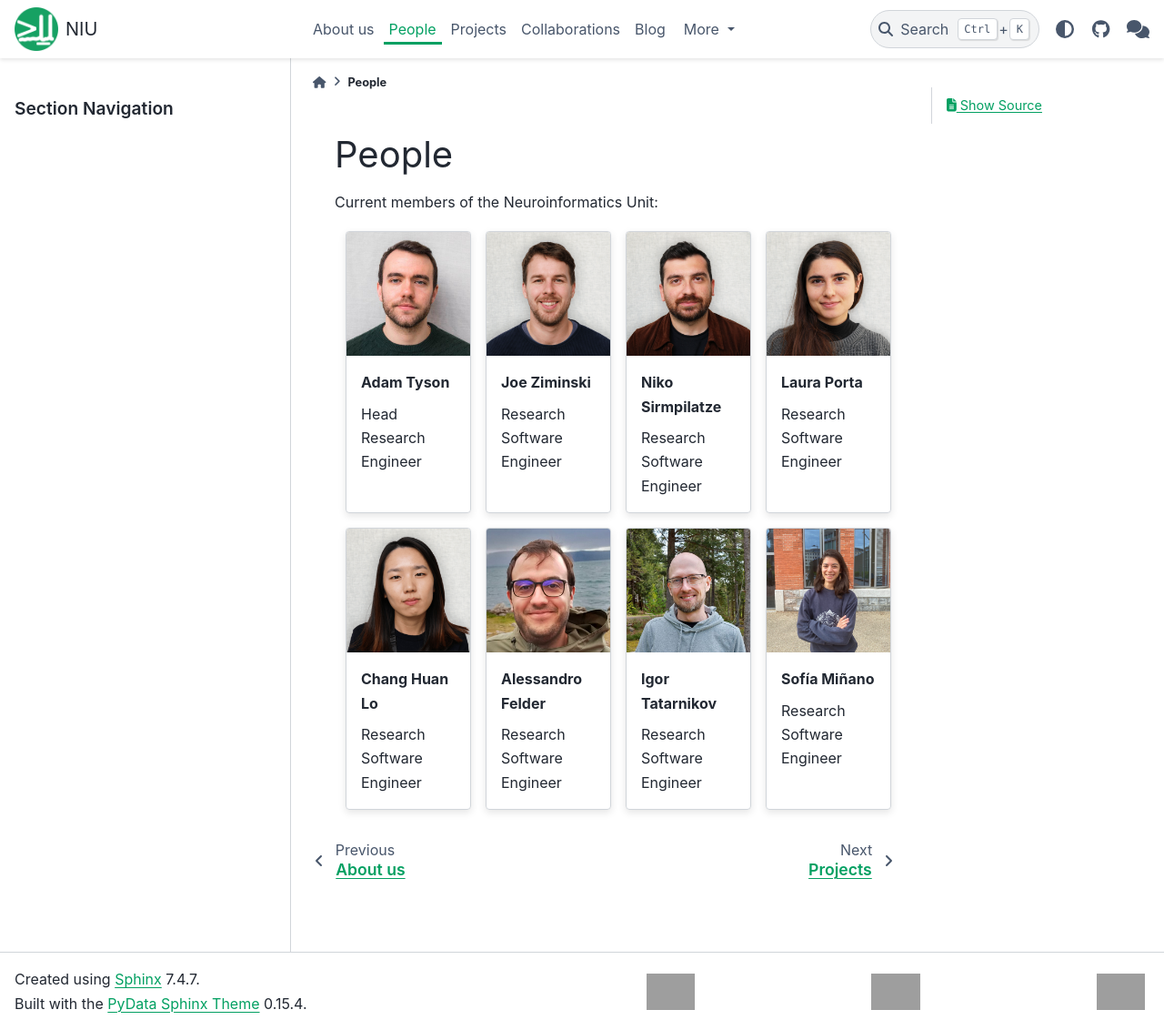
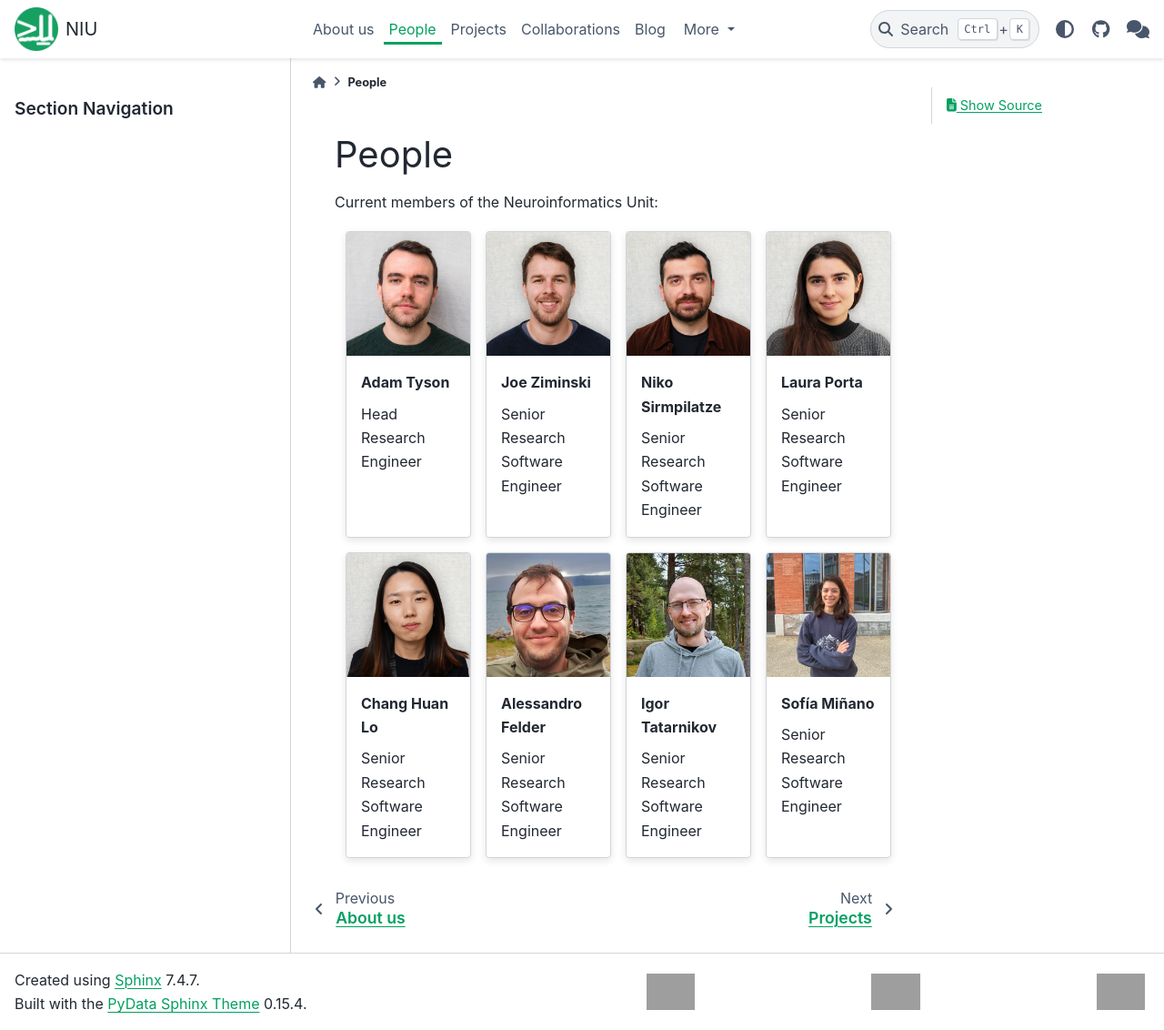
Before and after one commit to neuroinformatics-unit/neuroinformatics-unit.github.io, a Sphinx documentation site: the page built from docs/source/people.md, in a window 1280 px wide and 1132 px high. Shown: the whole window at 91% size. Built offline with Sphinx 7.4.7 and the PyData theme 0.15.4, drawn with Linux system fonts in a browser that asks for light colours; grey boxes are pictures that could not be loaded.

Commit message:
Update job titles

```diff
--- a/docs/source/people.md
+++ b/docs/source/people.md
@@ -16,47 +16,47 @@ Head Research Engineer
 :img-top: _static/joe_ziminski.png
 :link: https://github.com/JoeZiminski
 
-Research Software Engineer
+Senior Research Software Engineer
 :::
 
 :::{grid-item-card} Niko Sirmpilatze
 :img-top: _static/niko_sirmpilatze.png
 :link: https://github.com/niksirbi
 
-Research Software Engineer
+Senior Research Software Engineer
 :::
 
 :::{grid-item-card} Laura Porta
 :img-top: _static/laura_porta.png
 :link: https://github.com/lauraporta
 
-Research Software Engineer
+Senior Research Software Engineer
 :::
 
 :::{grid-item-card} Chang Huan Lo
 :img-top: _static/chang_huan_lo.png
 :link: https://github.com/lochhh
 
-Research Software Engineer
+Senior Research Software Engineer
 :::
 
 :::{grid-item-card} Alessandro Felder
 :img-top: _static/alessandro_felder.png
 :link: https://github.com/alessandrofelder
 
-Research Software Engineer
+Senior Research Software Engineer
 :::
 
 :::{grid-item-card} Igor Tatarnikov
 :img-top: _static/igor_tatarnikov.jpg
 :link: https://github.com/IgorTatarnikov
 
-Research Software Engineer
+Senior Research Software Engineer
 :::
 
 :::{grid-item-card} Sofía Miñano
 :img-top: _static/sofia_minano.png
 :link: https://github.com/sfmig
 
-Research Software Engineer
+Senior Research Software Engineer
 ::::
```
